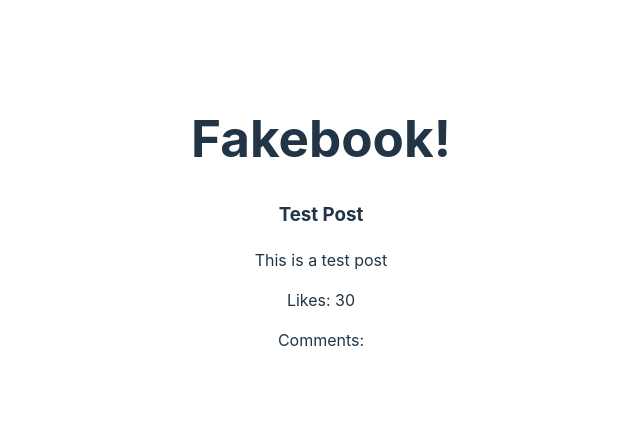
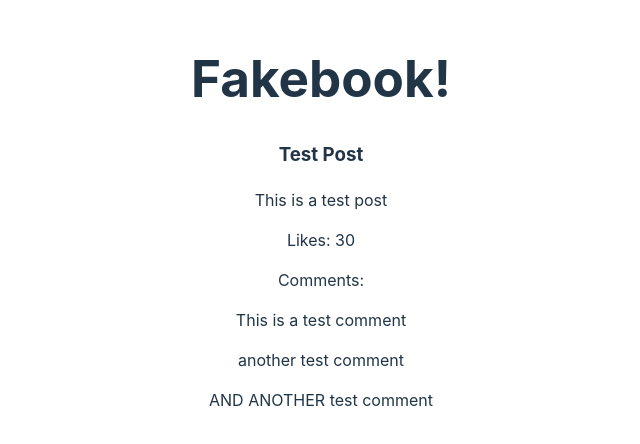
Before and after one commit to anthonyvictorio/social-media-app, a React (Vite) app: page / in a window 1280 px wide. Shown: the part 178-622 px from the top of the page, without its empty margins (319-959 px from the left). Built offline with nearby package versions, Linux system fonts and the light colour scheme.

Commit message:
Passed props to Comment component

```diff
--- /dev/null
+++ b/src/components/Comment.jsx
@@ -0,0 +1,11 @@
+import React from "react";
+
+function Comment(props){
+    return(
+        <div>
+            <p>{props.content}</p>
+        </div>
+    )
+}
+
+export default Comment
--- a/src/components/Post.jsx
+++ b/src/components/Post.jsx
@@ -1,4 +1,5 @@
 import React from "react";
+import Comment from "./Comment";
 
 function Post(){
     return(
@@ -7,6 +8,9 @@ function Post(){
             <p>This is a test post</p>
             <p>Likes: 30</p>
             <p>Comments:</p>
+            <Comment content="This is a test comment"/>
+            <Comment content="another test comment"/>
+            <Comment content="AND ANOTHER test comment"/>
         </div>
     )
 }
```
